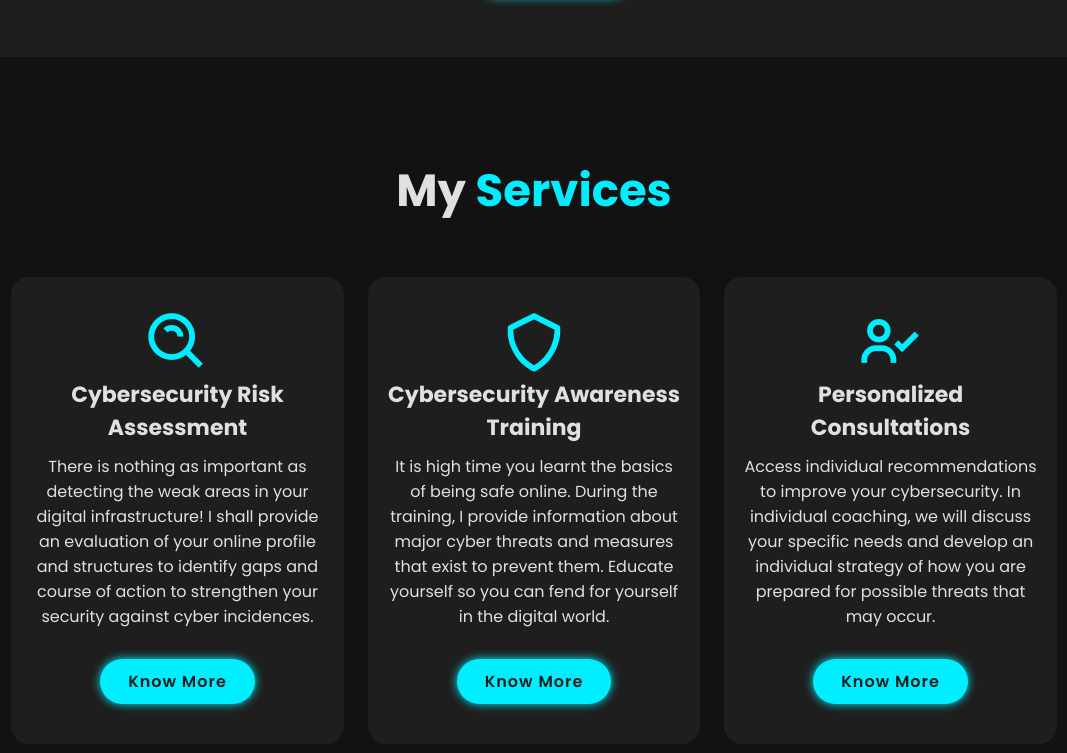
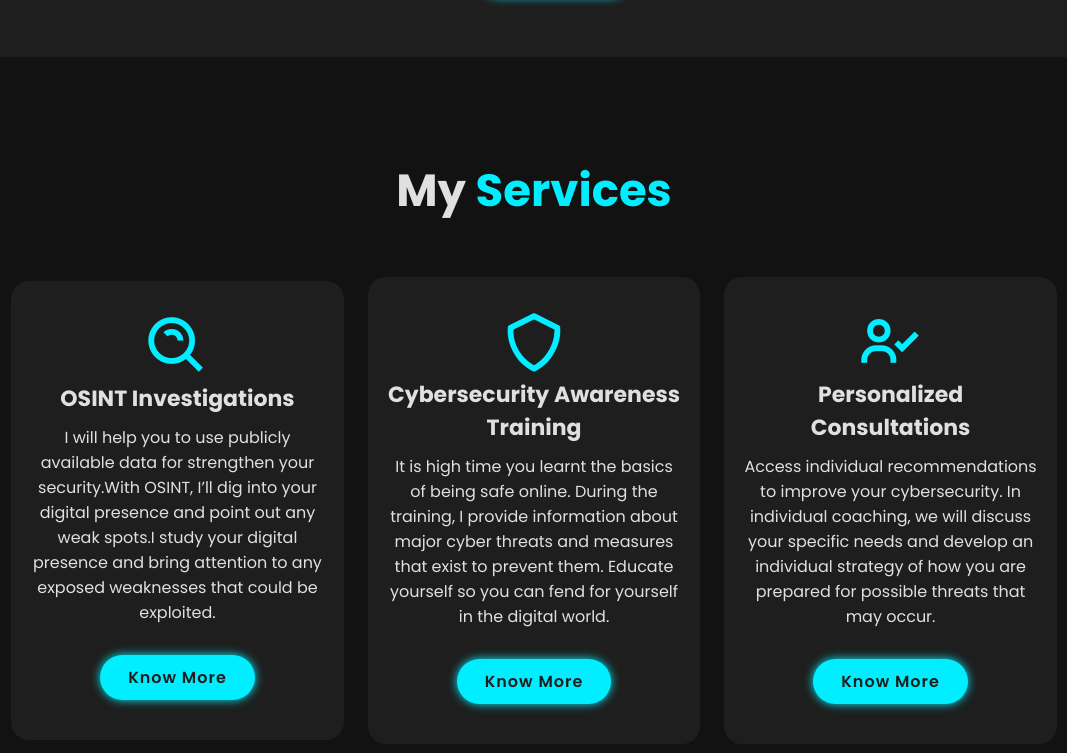
Before and after one commit to mubbashirulislam/mubbashirulislam.github.io, a plain HTML site: page index.html in a window 1280 px wide. Shown: the part 1543-2296 px from the top of the page, without its empty margins (106-1173 px from the left). Drawn offline with nearby package versions, Linux system fonts and the light colour scheme.

Commit message:
index_update

```diff
--- a/index.html
+++ b/index.html
@@ -110,12 +110,9 @@
       <div class="services-container">
         <div class="services-box">
           <i class="bx bx-search-alt"></i>
-          <h3>Cybersecurity Risk Assessment</h3>
+          <h3>OSINT Investigations</h3>
           <p>
-            There is nothing as important as detecting the weak areas in your
-            digital infrastructure! I shall provide an evaluation of your online
-            profile and structures to identify gaps and course of action to
-            strengthen your security against cyber incidences.
+          I will help you to use publicly available data for strengthen your security.With OSINT, I’ll dig into your digital presence and point out any weak spots.I study your digital presence and bring attention to any exposed weaknesses that could be exploited.
           </p>
           <a href="#" class="btn">Know More</a>
         </div>
--- a/script.js
+++ b/script.js
@@ -66,9 +66,9 @@ document.addEventListener("DOMContentLoaded", () => {
     // Typed.js options
     strings: [
       "Security Researcher",
-      "Tech Enthusiast",
-      // "Lifelong Learner",
-    ],
+      // "Tech Enthusiast",
+      "OSINT Analyst"],
+
     typeSpeed: 40,
     backSpeed: 50,
     backDelay: 1000,
```
